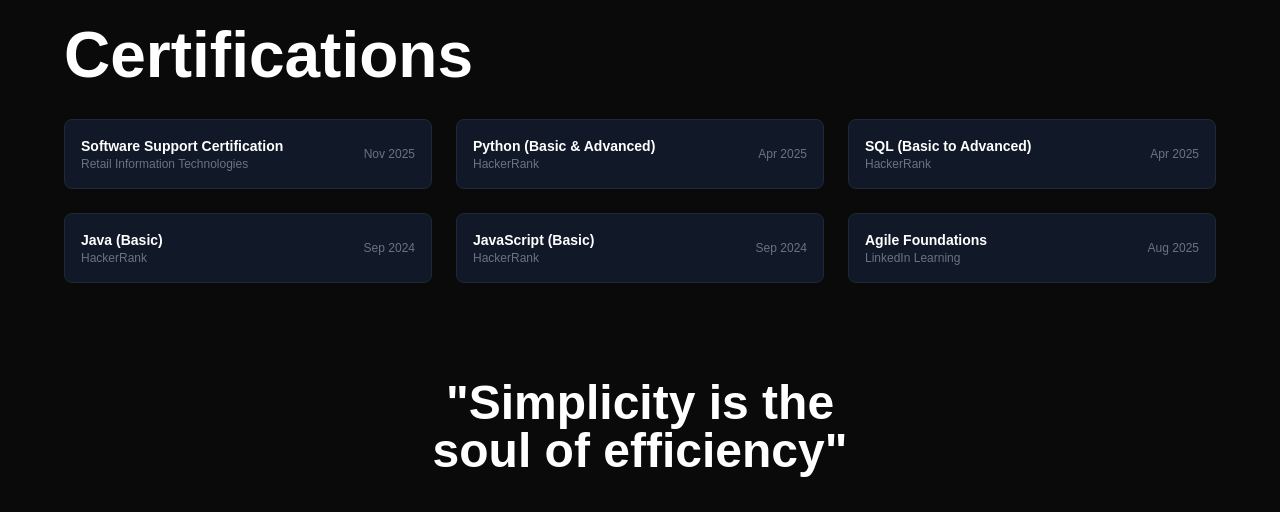
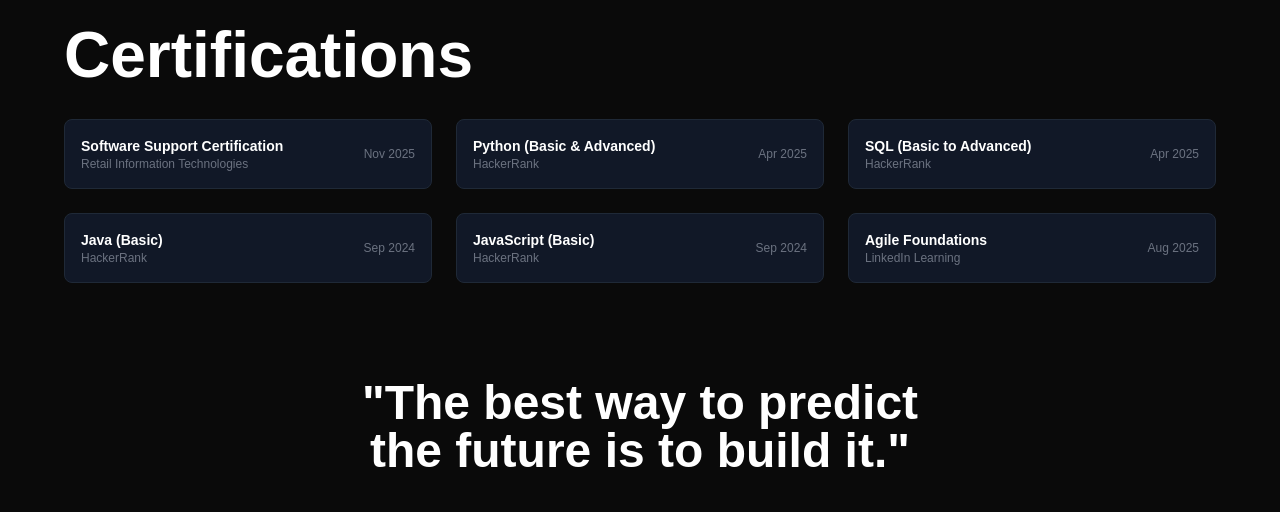
Before and after one commit to emalyaditha/My-Web, a plain HTML site: page index.html in a window 1280 px wide. Shown: the part 3722-4234 px from the top of the page. Drawn offline with nearby package versions, Linux system fonts and the light colour scheme; a web font is replaced by a local one.

Commit message:
Update index.html

```diff
--- a/index.html
+++ b/index.html
@@ -323,8 +323,8 @@
 
   <section id="contact" class="py-6 md:py-12 px-6 text-center">
     <div class="max-w-5xl mx-auto">
-      <h2 class="text-3xl md:text-5xl font-bold mb-10 leading-tight">
-      "Simplicity is the<br />soul of efficiency"
+     <h2 class="text-3xl md:text-5xl font-bold mb-10 leading-tight">
+        "The best way to predict<br />the future is to build it."
       </h2>
       <p class="text-2xl md:text-4xl font-bold mb-6 text-gray-300">
         Emal Yaditha
```
